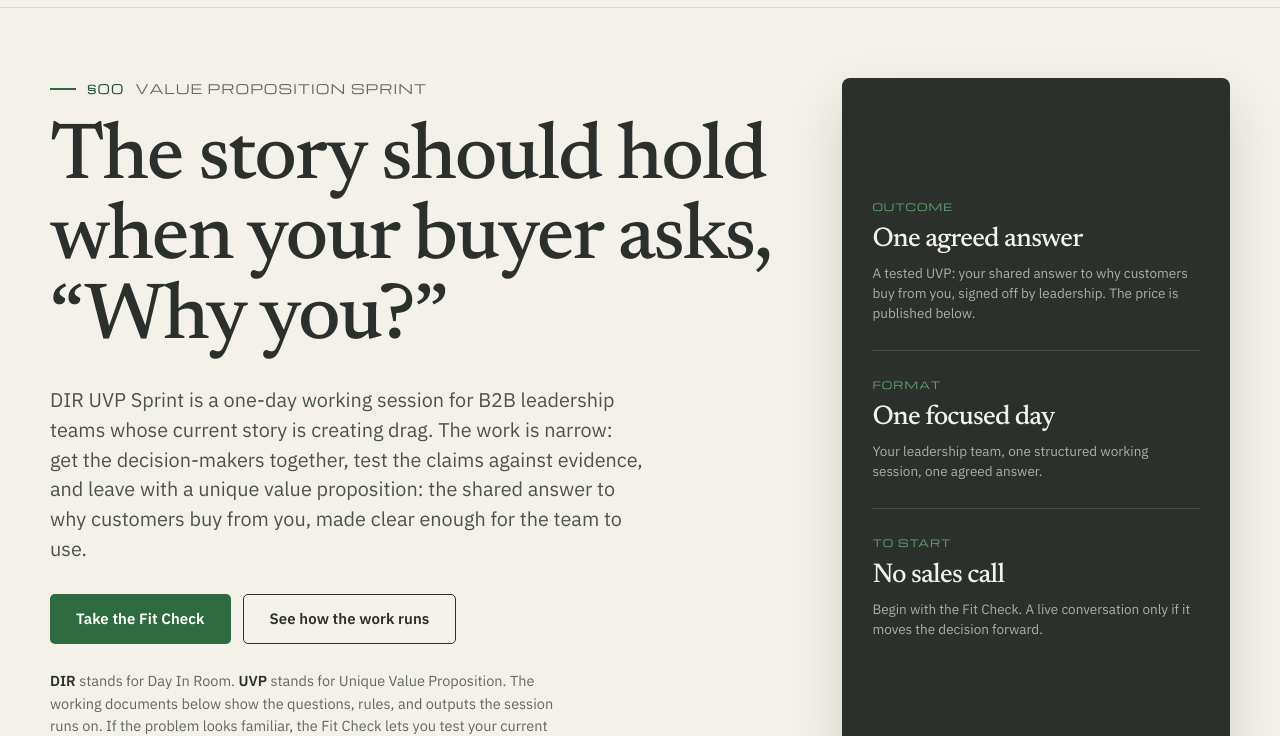
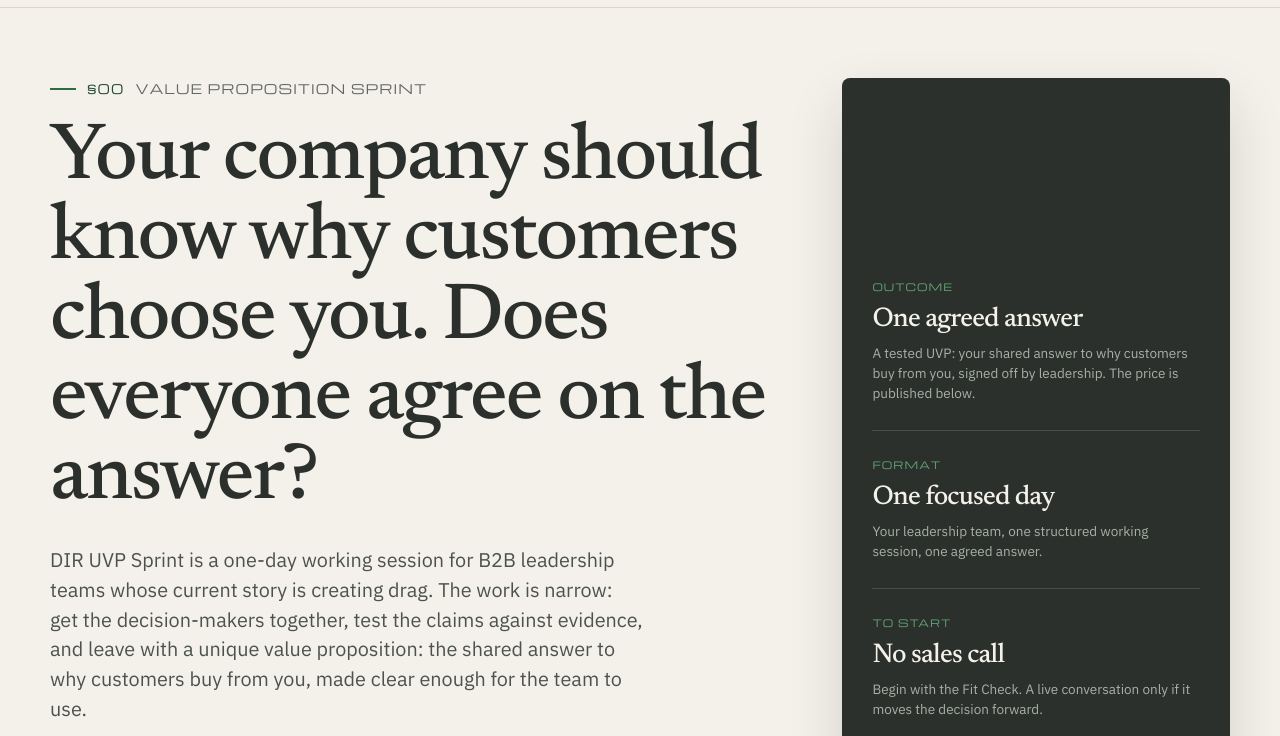
Before and after one commit to mthinkerhealth/-dir-uvp-sprint, a plain HTML site: page index.html in a window 1280 px wide. Shown: the part 65-801 px from the top of the page. Drawn offline with nearby package versions, Linux system fonts and the light colour scheme.

Commit message:
Update homepage headline

```diff
--- a/index.html
+++ b/index.html
@@ -675,7 +675,7 @@
       <div class="wrap hero-grid">
         <div class="hero-copy reveal">
           <div class="kicker"><span class="sec">§00</span> Value proposition sprint</div>
-          <h1>The story should hold when your buyer asks, “Why you?”</h1>
+          <h1>Your company should know why customers choose you. Does everyone agree on the answer?</h1>
           <p class="lead">DIR UVP Sprint is a one-day working session for B2B leadership teams whose current story is creating drag. The work is narrow: get the decision-makers together, test the claims against evidence, and leave with a unique value proposition: the shared answer to why customers buy from you, made clear enough for the team to use.</p>
           <div class="cta-row">
             <a class="btn btn-primary btn-lg" href="#fit-check">Take the Fit Check</a>
```
